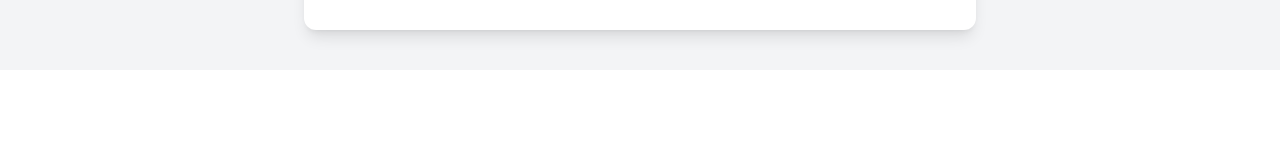
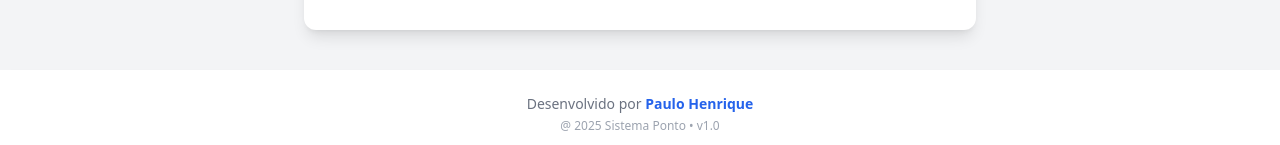
Before and after one commit to PauloHenriqueJunio/sistema-ponto, a React app in the folder frontend/: page / in a window 1280 px wide. Shown: the part 807-952 px from the top of the page. Before the commit the page ends 877 px from the top, so only its background shows below. Built offline with nearby package versions, Linux system fonts and the light colour scheme; no server answers; the HTML template or start-up script is replaced by a standard one.

Commit message:
chore: frontend-versioning and footer

```diff
--- a/frontend/package.json
+++ b/frontend/package.json
@@ -1,7 +1,7 @@
 {
   "name": "frontend",
   "private": true,
-  "version": "0.0.0",
+  "version": "1.0.0",
   "type": "module",
   "scripts": {
     "dev": "vite",
--- a/frontend/src/App.tsx
+++ b/frontend/src/App.tsx
@@ -420,6 +420,23 @@ function App() {
           <Toaster position="top-right" reverseOrder={false} />
         </div>
       </div>
+
+      <footer className="py-6 text-center shadow-lg dark:bg-slate-800">
+        <p className="text-gray-500 dark:text-gray-400 text-sm">
+          Desenvolvido por {``}
+          <a
+            href="https://github.com/PauloHenriqueJunio"
+            rel="noopener noreferrer"
+            target="_blank"
+            className="font-bold text-blue-600 hover:text-blue-500 hover:underline transition"
+          >
+            Paulo Henrique
+          </a>
+        </p>
+        <p className="text-xs text-gray-400 mt-1">
+          @ {new Date().getFullYear()} Sistema Ponto • v1.0
+        </p>
+      </footer>
     </div>
   );
 }
```
